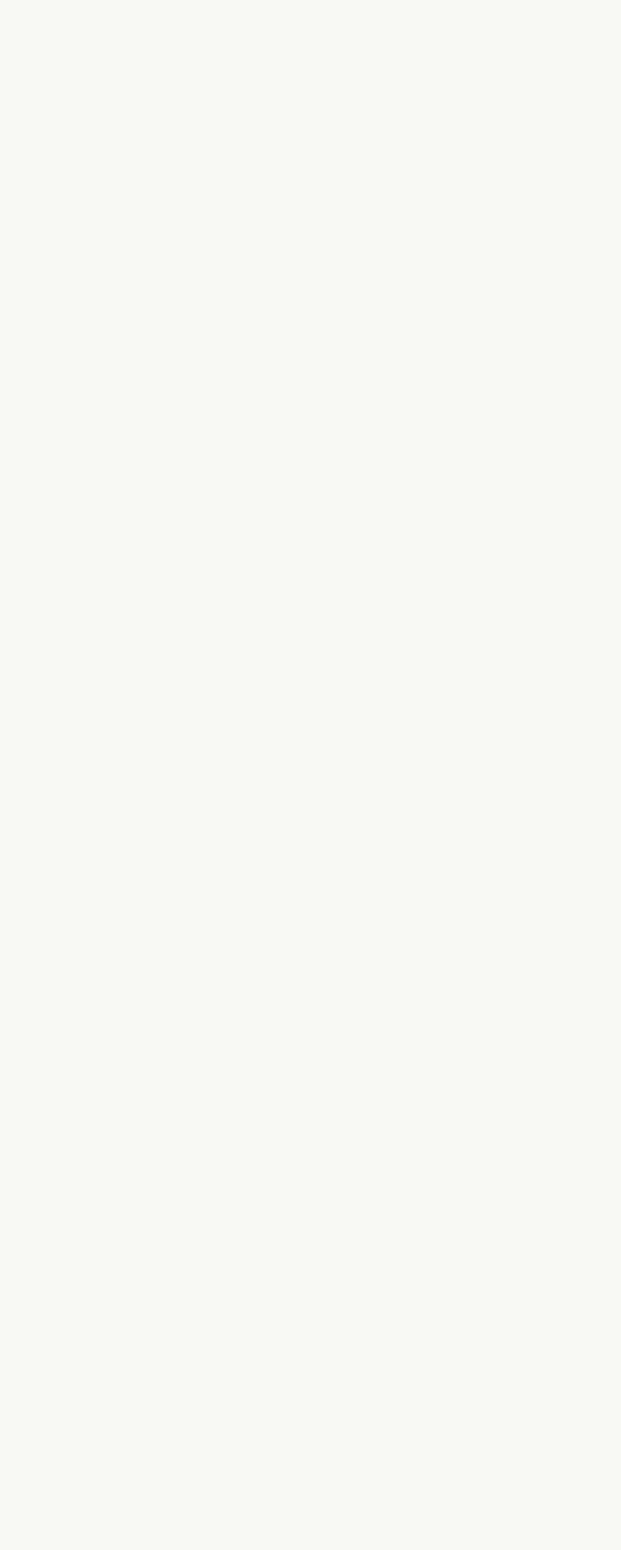
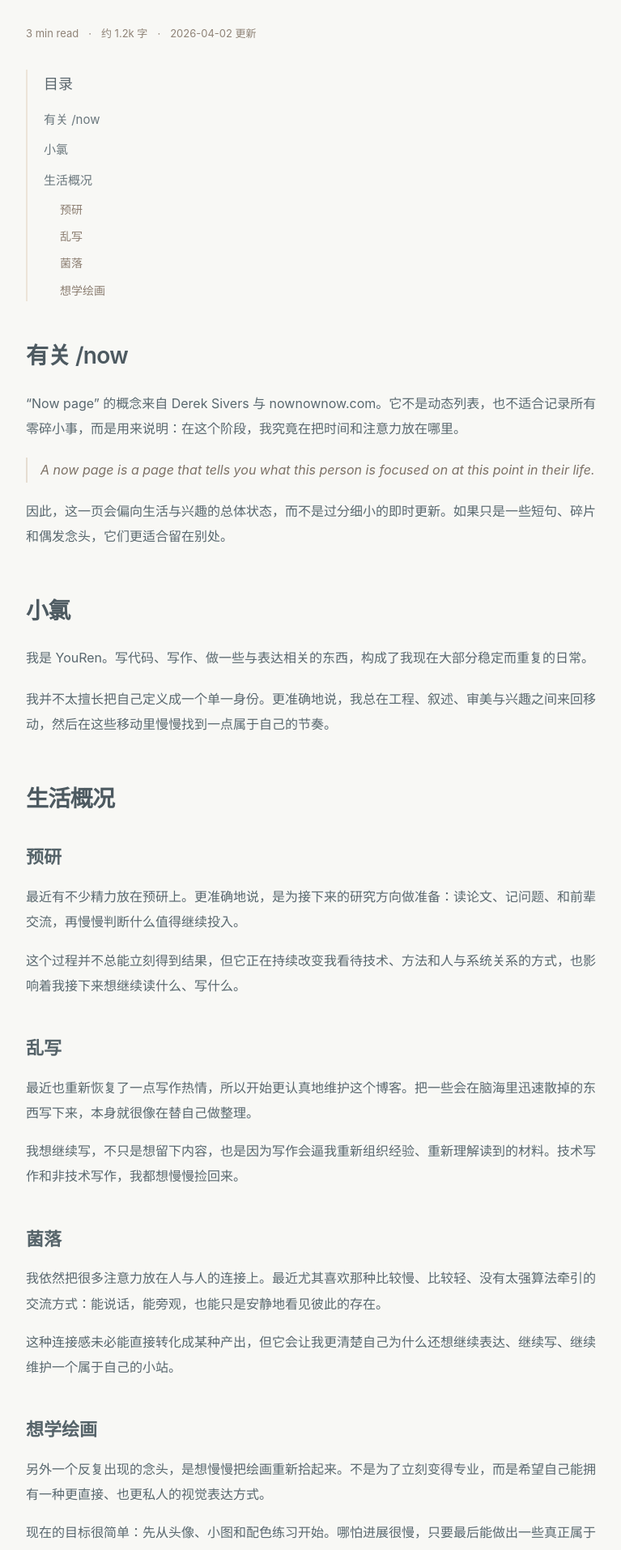
Before and after one commit to YouRen1320/Blog, a Nuxt app in the folder apps/web/: page /now in a window 1280 px wide. Shown: the part 221-2135 px from the top of the page at 81% size, without its empty margins (252-1019 px from the left). Before the commit the page ends 800 px from the top, so only its background shows below. Built offline with nearby package versions, Linux system fonts and the light colour scheme.

Commit message:
feat:如今页面开发中

```diff
--- a/apps/web/app/components/layout/AppFooter.vue
+++ b/apps/web/app/components/layout/AppFooter.vue
@@ -1,6 +1,6 @@
 <template>
     <footer class="border-t border-gray-200 px-6 py-8 text-sm text-gray-500 mt-8">
-        <div class="mx-auto flex max-w-7xl flex-col gap-6 md:flex-row md:items-center md:justify-between">
+        <div class="m-auto flex flex-col gap-6 md:flex-row md:items-center md:justify-between">
             <div class="space-y-4">
                 <div class="flex flex-wrap items-center gap-2">
                     <span class="font-mono text-gray-500">#</span>
--- a/apps/web/app/pages/now.vue
+++ b/apps/web/app/pages/now.vue
@@ -1,5 +1,138 @@
 <template>
-    <h1 class="text-3xl font-bold underline">
-        如今
-    </h1>
+    <section class="mx-auto max-w-[760px] px-6 py-14 md:py-20">
+        <article class="text-[16px] leading-[1.95] text-[#59686f]">
+            <header>
+                <h1 class="text-[42px] font-semibold tracking-tight text-[#4d5a61] md:text-[48px]">
+                    如今
+                </h1>
+                <div class="mt-3 flex flex-wrap items-center gap-x-3 gap-y-1 text-[13px] text-[#8f8377]">
+                    <span>3 min read</span>
+                    <span>·</span>
+                    <span>约 1.2k 字</span>
+                    <span>·</span>
+                    <span>2026-04-02 更新</span>
+                </div>
+            </header>
+
+            <section class="mt-8 border-l-2 border-[#ece4d8] pl-5">
+                <h2 class="text-[18px] font-medium text-[#5a666d]">目录</h2>
+                <nav class="mt-3 text-[15px] text-[#6a777d]">
+                    <ul class="space-y-2">
+                        <li v-for="section in sections" :key="section.id">
+                            <a :href="`#${section.id}`" class="transition hover:text-[#48545b] hover:underline">
+                                {{ section.title }}
+                            </a>
+                            <ul v-if="section.children" class="mt-2 space-y-1.5 pl-5 text-[14px] text-[#8b7d70]">
+                                <li v-for="child in section.children" :key="child.id">
+                                    <a :href="`#${child.id}`" class="transition hover:text-[#48545b] hover:underline">
+                                        {{ child.title }}
+                                    </a>
+                                </li>
+                            </ul>
+                        </li>
+                    </ul>
+                </nav>
+            </section>
+
+            <div class="mt-10 space-y-12">
+                <section id="about-now" class="scroll-mt-24">
+                    <h2 class="text-[28px] font-semibold tracking-tight text-[#4d5a61]">有关 /now</h2>
+                    <div class="mt-4 space-y-5">
+                        <p>
+                            “Now page” 的概念来自 Derek Sivers 与 nownownow.com。它不是动态列表，也不适合记录所有零碎小事，而是用来说明：在这个阶段，我究竟在把时间和注意力放在哪里。
+                        </p>
+                        <blockquote class="border-l-2 border-[#e6ddd1] pl-4 italic text-[#7d7267]">
+                            A now page is a page that tells you what this person is focused on at this point in their life.
+                        </blockquote>
+                        <p>
+                            因此，这一页会偏向生活与兴趣的总体状态，而不是过分细小的即时更新。如果只是一些短句、碎片和偶发念头，它们更适合留在别处。
+                        </p>
+                    </div>
+                </section>
+
+                <section id="chlorine" class="scroll-mt-24">
+                    <h2 class="text-[28px] font-semibold tracking-tight text-[#4d5a61]">小氯</h2>
+                    <div class="mt-4 space-y-5">
+                        <p>
+                            我是 YouRen。写代码、写作、做一些与表达相关的东西，构成了我现在大部分稳定而重复的日常。
+                        </p>
+                        <p>
+                            我并不太擅长把自己定义成一个单一身份。更准确地说，我总在工程、叙述、审美与兴趣之间来回移动，然后在这些移动里慢慢找到一点属于自己的节奏。
+                        </p>
+                    </div>
+                </section>
+
+                <section id="life" class="scroll-mt-24">
+                    <h2 class="text-[28px] font-semibold tracking-tight text-[#4d5a61]">生活概况</h2>
+
+                    <div class="mt-6 space-y-10">
+                        <section id="research" class="scroll-mt-24">
+                            <h3 class="text-[22px] font-semibold text-[#56646a]">预研</h3>
+                            <div class="mt-3 space-y-4">
+                                <p>
+                                    最近有不少精力放在预研上。更准确地说，是为接下来的研究方向做准备：读论文、记问题、和前辈交流，再慢慢判断什么值得继续投入。
+                                </p>
+                                <p>
+                                    这个过程并不总能立刻得到结果，但它正在持续改变我看待技术、方法和人与系统关系的方式，也影响着我接下来想继续读什么、写什么。
+                                </p>
+                            </div>
+                        </section>
+
+                        <section id="writing" class="scroll-mt-24">
+                            <h3 class="text-[22px] font-semibold text-[#56646a]">乱写</h3>
+                            <div class="mt-3 space-y-4">
+                                <p>
+                                    最近也重新恢复了一点写作热情，所以开始更认真地维护这个博客。把一些会在脑海里迅速散掉的东西写下来，本身就很像在替自己做整理。
+                                </p>
+                                <p>
+                                    我想继续写，不只是想留下内容，也是因为写作会逼我重新组织经验、重新理解读到的材料。技术写作和非技术写作，我都想慢慢捡回来。
+                                </p>
+                            </div>
+                        </section>
+
+                        <section id="community" class="scroll-mt-24">
+                            <h3 class="text-[22px] font-semibold text-[#56646a]">菌落</h3>
+                            <div class="mt-3 space-y-4">
+                                <p>
+                                    我依然把很多注意力放在人与人的连接上。最近尤其喜欢那种比较慢、比较轻、没有太强算法牵引的交流方式：能说话，能旁观，也能只是安静地看见彼此的存在。
+                                </p>
+                                <p>
+                                    这种连接感未必能直接转化成某种产出，但它会让我更清楚自己为什么还想继续表达、继续写、继续维护一个属于自己的小站。
+                                </p>
+                            </div>
+                        </section>
+
+                        <section id="drawing" class="scroll-mt-24">
+                            <h3 class="text-[22px] font-semibold text-[#56646a]">想学绘画</h3>
+                            <div class="mt-3 space-y-4">
+                                <p>
+                                    另外一个反复出现的念头，是想慢慢把绘画重新拾起来。不是为了立刻变得专业，而是希望自己能拥有一种更直接、也更私人的视觉表达方式。
+                                </p>
+                                <p>
+                                    现在的目标很简单：先从头像、小图和配色练习开始。哪怕进展很慢，只要最后能做出一些真正属于自己的东西，我就会很高兴。
+                                </p>
+                            </div>
+                        </section>
+                    </div>
+                </section>
+            </div>
+        </article>
+    </section>
 </template>
+
+<script setup lang="ts">
+const sections = [
+    { id: 'about-now', title: '有关 /now' },
+    { id: 'chlorine', title: '小氯' },
+    {
+        id: 'life',
+        title: '生活概况',
+        children: [
+            { id: 'research', title: '预研' },
+            { id: 'writing', title: '乱写' },
+            { id: 'community', title: '菌落' },
+            { id: 'drawing', title: '想学绘画' },
+        ],
+    },
+]
+</script>
```
